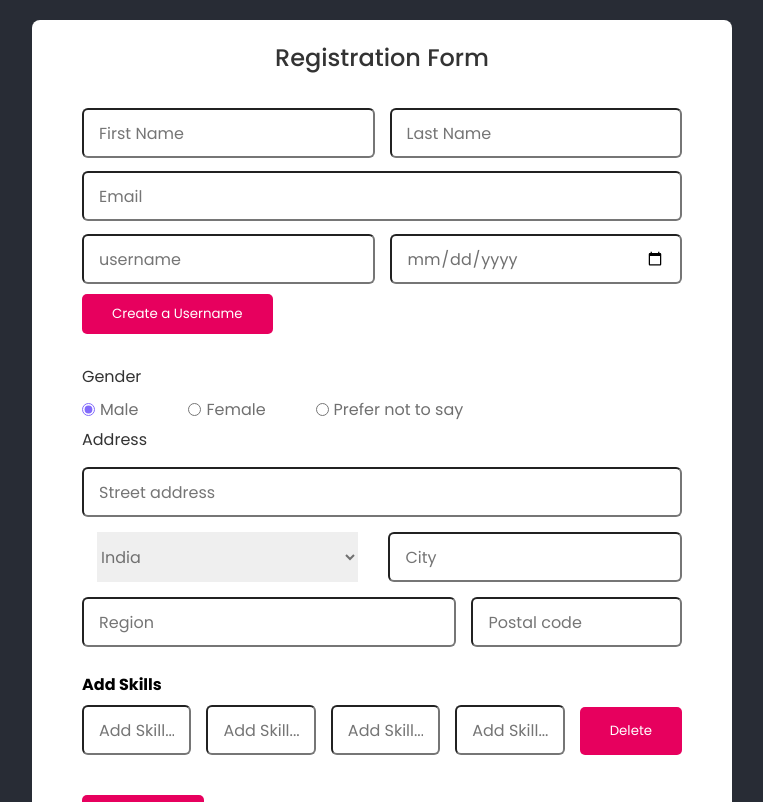
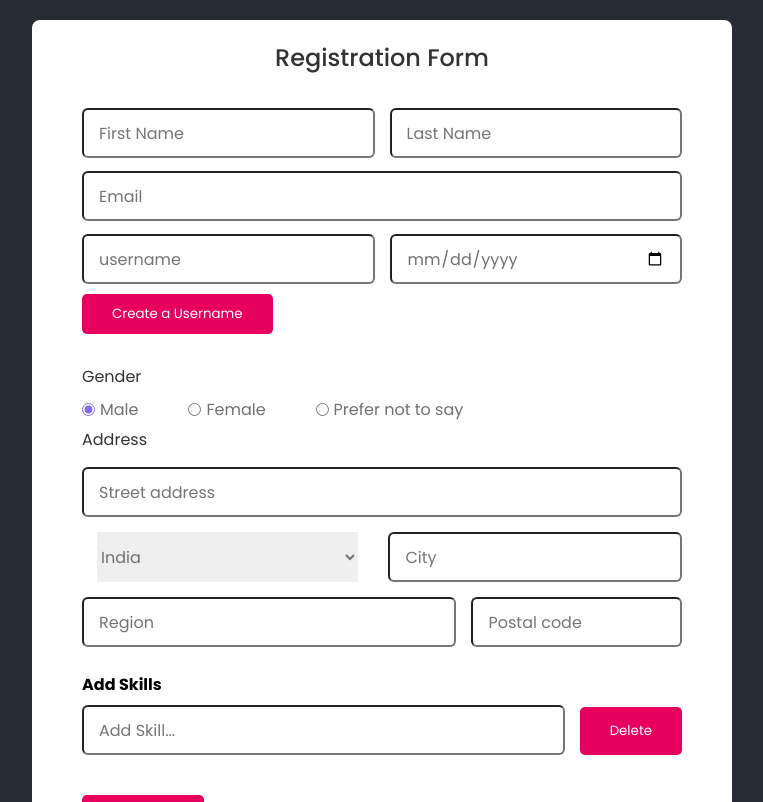
Before and after one commit to agreeshvs/angular-template-driven-form, an Angular app: page / in a window 1280 px wide. Shown: the top 802 px of the page, without its empty margins (258-1021 px from the left). Built offline with nearby package versions, Linux system fonts and the light colour scheme.

Commit message:
Adding Form Controls Dynamically

```diff
--- a/src/app/reactive-form/reactive-form.component.html
+++ b/src/app/reactive-form/reactive-form.component.html
@@ -91,14 +91,15 @@
     <!--HTML for Skills Form Array -->
     <div class="input-box skills" formArrayName="skills">
       <h4>Add Skills</h4>
-      <div class="column">
+      <div class="column" *ngFor="let control of reactiveForm.get('skills')['controls']; let i=index" >
         <input type="text" placeholder="Add Skill..."
-        *ngFor="let control of reactiveForm.get('skills')['controls']; let i=index"
-        [formControlName]="i"/>
-        <button type="button" class="btn-add-delete">Delete</button>
+          [formControlName]="i"/>
+        <button type="button" class="btn-add-delete" (click)="removeSkillControl(i)" >Delete</button>
       </div>
     </div>
-    <button type="button" class="btn-add-delete">Add Skills</button>
+    <button type="button" class="btn-add-delete" (click)="addSkillControl()">
+      Add Skills
+    </button>
 
     <!--HTML for Experience Form Array -->
    <!--  <div class="input-box">
--- a/src/app/reactive-form/reactive-form.component.ts
+++ b/src/app/reactive-form/reactive-form.component.ts
@@ -26,9 +26,6 @@ export class ReactiveFormComponent implements OnInit {
         postalCode: new FormControl('',Validators.required)
       }),
       skills: new FormArray([
-        new FormControl('', Validators.required),
-        new FormControl('', Validators.required),
-        new FormControl('', Validators.required),
         new FormControl('', Validators.required)
       ])
 
@@ -38,4 +35,18 @@ export class ReactiveFormComponent implements OnInit {
   onSubmit(){
     console.log(this.reactiveForm);
   }
+
+  addSkillControl(){
+    (
+      (this.reactiveForm.get('skills') as FormArray).push(
+        new FormControl('', Validators.required)
+      )
+    );
+  }
+
+  removeSkillControl(index: number){
+    (
+      (this.reactiveForm.get('skills') as FormArray).removeAt(index)
+    );
+  }
 }
```
